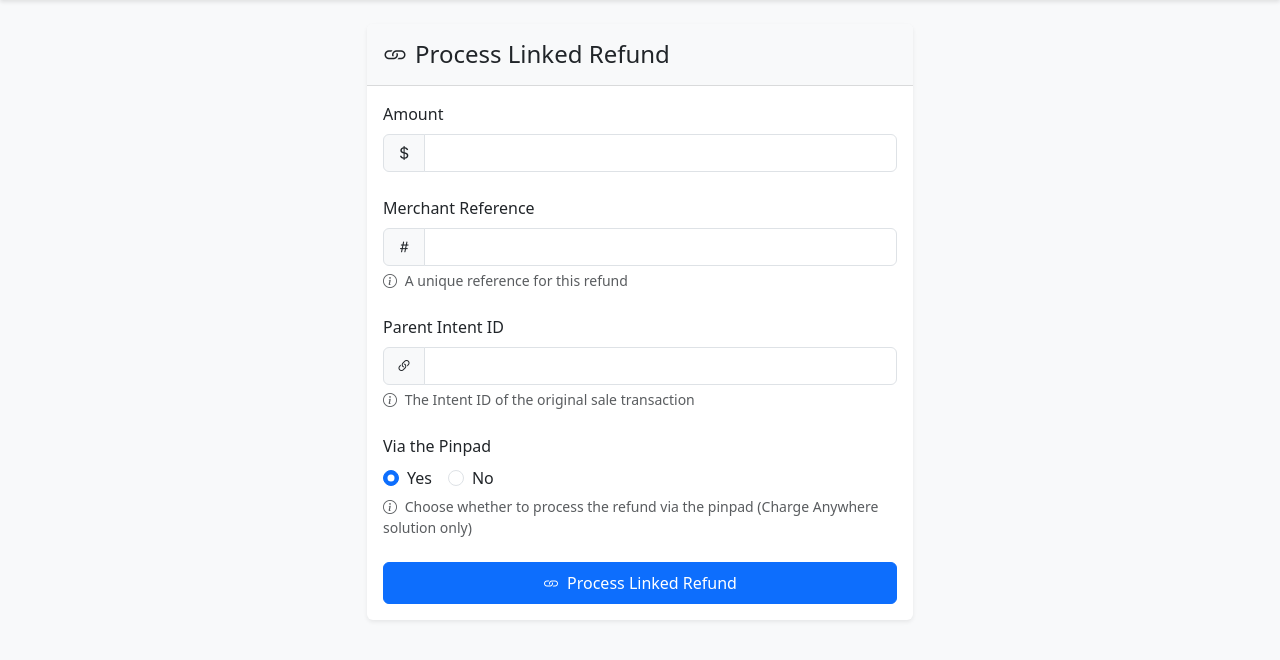
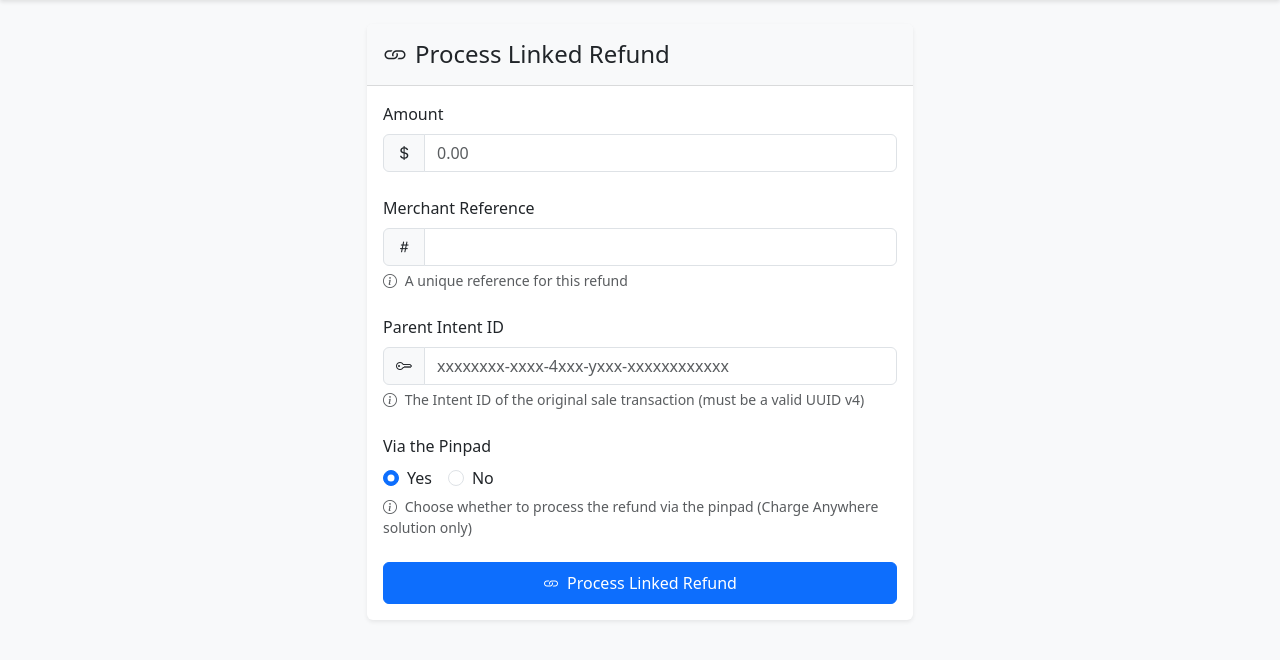
Before and after one commit to lilyfrank05/terminal-connect-test, a Flask app: page /linked-refund in a window 1280 px wide. Shown: the part 56-716 px from the top of the page. Run offline with Flask 3, Linux system fonts and the light colour scheme; some libraries are stand-ins or nearby versions.

Commit message:
validate amounts and intent IDs before sending the requests

```diff
--- a/app/routes.py
+++ b/app/routes.py
@@ -1,6 +1,8 @@
 from flask import Blueprint, render_template, request, current_app, jsonify, flash, redirect, url_for, session
 import requests
 import json
+import re
+from decimal import Decimal, InvalidOperation
 
 bp = Blueprint('main', __name__)
 
@@ -8,6 +10,33 @@ ENVIRONMENT_URLS = {
     'production': 'https://api-terminal-gateway.tillpayments.com/devices',
     'sandbox': 'https://api-terminal-gateway.tillvision.show/devices'
 }
+
+def is_valid_uuid(uuid_string):
+    """Validate that a string is a valid UUID v4"""
+    uuid_pattern = re.compile(
+        r'^[0-9a-f]{8}-[0-9a-f]{4}-4[0-9a-f]{3}-[89ab][0-9a-f]{3}-[0-9a-f]{12}$',
+        re.IGNORECASE
+    )
+    return bool(uuid_pattern.match(uuid_string))
+
+def validate_amount(amount_str):
+    """Validate amount has at most 2 decimal places and is positive"""
+    try:
+        # Convert to Decimal for precise decimal place checking
+        amount = Decimal(amount_str)
+
+        # Check if positive
+        if amount <= 0:
+            return False, "Amount must be greater than 0"
+
+        # Check decimal places
+        decimal_places = abs(amount.as_tuple().exponent)
+        if decimal_places > 2:
+            return False, "Amount cannot have more than 2 decimal places"
+
+        return True, None
+    except InvalidOperation:
+        return False, "Invalid amount value"
 
 def validate_config():
     """Validate that all required configuration values are set"""
@@ -127,15 +156,14 @@ def sale():
         if not validate_config():
             return redirect(url_for('main.config'))
 
-        try:
-            amount = float(request.form.get('amount', 0))
-            if amount <= 0:
-                flash('Amount must be greater than 0', 'danger')
-                return redirect(url_for('main.sale'))
-        except ValueError:
-            flash('Invalid amount value', 'danger')
+        # Validate amount
+        amount_str = request.form.get('amount', '0')
+        is_valid, error_message = validate_amount(amount_str)
+        if not is_valid:
+            flash(error_message, 'danger')
             return redirect(url_for('main.sale'))
 
+        amount = float(amount_str)
         merchant_reference = request.form.get('merchant_reference')
         if not merchant_reference:
             flash('Merchant reference is required', 'danger')
@@ -169,15 +197,14 @@ def unlinked_refund():
         if not validate_config():
             return redirect(url_for('main.config'))
 
-        try:
-            amount = float(request.form.get('amount', 0))
-            if amount <= 0:
-                flash('Amount must be greater than 0', 'danger')
-                return redirect(url_for('main.unlinked_refund'))
-        except ValueError:
-            flash('Invalid amount value', 'danger')
+        # Validate amount
+        amount_str = request.form.get('amount', '0')
+        is_valid, error_message = validate_amount(amount_str)
+        if not is_valid:
+            flash(error_message, 'danger')
             return redirect(url_for('main.unlinked_refund'))
 
+        amount = float(amount_str)
         merchant_reference = request.form.get('merchant_reference')
         if not merchant_reference:
             flash('Merchant reference is required', 'danger')
@@ -211,15 +238,14 @@ def linked_refund():
         if not validate_config():
             return redirect(url_for('main.config'))
 
-        try:
-            amount = float(request.form.get('amount', 0))
-            if amount <= 0:
-                flash('Amount must be greater than 0', 'danger')
-                return redirect(url_for('main.linked_refund'))
-        except ValueError:
-            flash('Invalid amount value', 'danger')
+        # Validate amount
+        amount_str = request.form.get('amount', '0')
+        is_valid, error_message = validate_amount(amount_str)
+        if not is_valid:
+            flash(error_message, 'danger')
             return redirect(url_for('main.linked_refund'))
 
+        amount = float(amount_str)
         merchant_reference = request.form.get('merchant_reference')
         if not merchant_reference:
             flash('Merchant reference is required', 'danger')
@@ -228,6 +254,11 @@ def linked_refund():
         parent_intent_id = request.form.get('parent_intent_id')
         if not parent_intent_id:
             flash('Parent Intent ID is required', 'danger')
+            return redirect(url_for('main.linked_refund'))
+
+        # Validate parent intent ID format
+        if not is_valid_uuid(parent_intent_id):
+            flash('Parent Intent ID must be a valid UUID v4', 'danger')
             return redirect(url_for('main.linked_refund'))
 
         via_pinpad = request.form.get('via_pinpad', 'yes') == 'yes'
@@ -305,6 +336,11 @@ def reversal():
             flash('Parent Intent ID is required', 'danger')
             return redirect(url_for('main.reversal'))
 
+        # Validate parent intent ID format
+        if not is_valid_uuid(parent_intent_id):
+            flash('Parent Intent ID must be a valid UUID v4', 'danger')
+            return redirect(url_for('main.reversal'))
+
         # First API call to create reversal intent
         endpoint = f"/merchant/{session['MID']}/intent/reversal"
         payload = {
--- a/app/templates/linked_refund.html
+++ b/app/templates/linked_refund.html
@@ -15,7 +15,15 @@
                         <label for="amount" class="form-label">Amount</label>
                         <div class="input-group">
                             <span class="input-group-text"><i class="bi bi-currency-dollar"></i></span>
-                            <input type="number" class="form-control" id="amount" name="amount" step="0.01" min="0.01" required>
+                            <input type="number"
+                                   class="form-control"
+                                   id="amount"
+                                   name="amount"
+                                   step="0.01"
+                                   min="0.01"
+                                   pattern="^\d*\.?\d{0,2}$"
+                                   placeholder="0.00"
+                                   required>
                         </div>
                     </div>
                     <div class="mb-4">
@@ -32,12 +40,18 @@
                     <div class="mb-4">
                         <label for="parent_intent_id" class="form-label">Parent Intent ID</label>
                         <div class="input-group">
-                            <span class="input-group-text"><i class="bi bi-link-45deg"></i></span>
-                            <input type="text" class="form-control" id="parent_intent_id" name="parent_intent_id" required>
+                            <span class="input-group-text"><i class="bi bi-key"></i></span>
+                            <input type="text"
+                                   class="form-control"
+                                   id="parent_intent_id"
+                                   name="parent_intent_id"
+                                   pattern="^[0-9a-f]{8}-[0-9a-f]{4}-4[0-9a-f]{3}-[89ab][0-9a-f]{3}-[0-9a-f]{12}$"
+                                   placeholder="xxxxxxxx-xxxx-4xxx-yxxx-xxxxxxxxxxxx"
+                                   required>
                         </div>
                         <div class="form-text">
                             <i class="bi bi-info-circle me-1"></i>
-                            The Intent ID of the original sale transaction
+                            The Intent ID of the original sale transaction (must be a valid UUID v4)
                         </div>
                     </div>
                     <div class="mb-4">
```
Also changed, not shown: app/templates/reversal.html (+12 -2 lines), app/templates/sale.html (+9 -1 lines), app/templates/unlinked_refund.html (+9 -1 lines).
